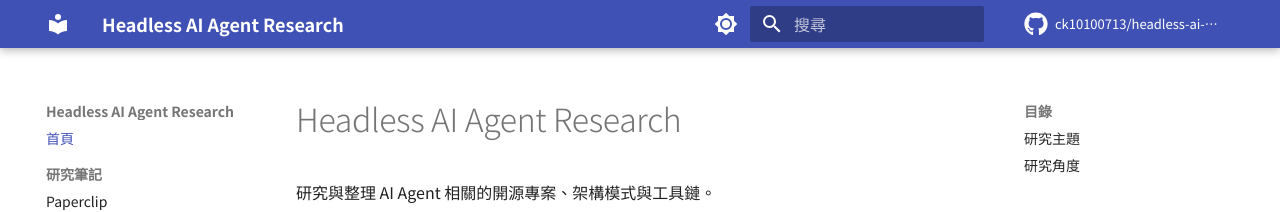
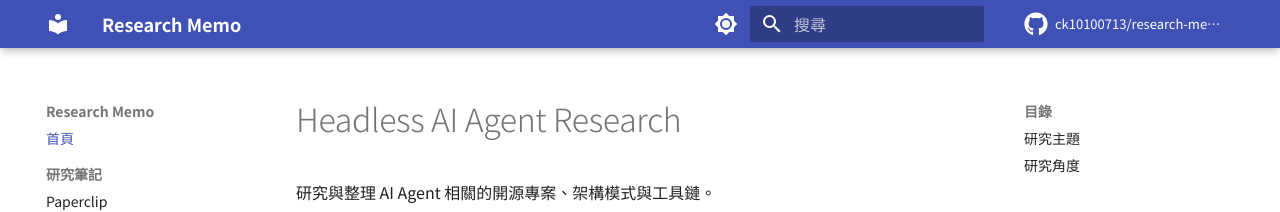
Before and after one commit to ck10100713/research-memo, an MkDocs documentation site: the page built from docs/index.md, in a window 1280 px wide. Shown: the top 212 px of the page. Built offline with MkDocs 1.6.1 and Material for MkDocs 9.7.7, drawn with Linux system fonts in a browser that asks for light colours; comment, search, counter and statistics services are not loaded.

Commit message:
Rename site to Research Memo
Co-Authored-By: Claude Opus 4.6 (1M context) <noreply@anthropic.com>

```diff
--- a/mkdocs.yml
+++ b/mkdocs.yml
@@ -1,8 +1,8 @@
-site_name: Headless AI Agent Research
-site_url: https://ck10100713.github.io/headless-ai-agent-research/
+site_name: Research Memo
+site_url: https://ck10100713.github.io/research-memo/
 site_description: AI Agent 技術研究筆記
-repo_url: https://github.com/ck10100713/headless-ai-agent-research
-repo_name: ck10100713/headless-ai-agent-research
+repo_url: https://github.com/ck10100713/research-memo
+repo_name: ck10100713/research-memo
 
 theme:
   name: material
```
